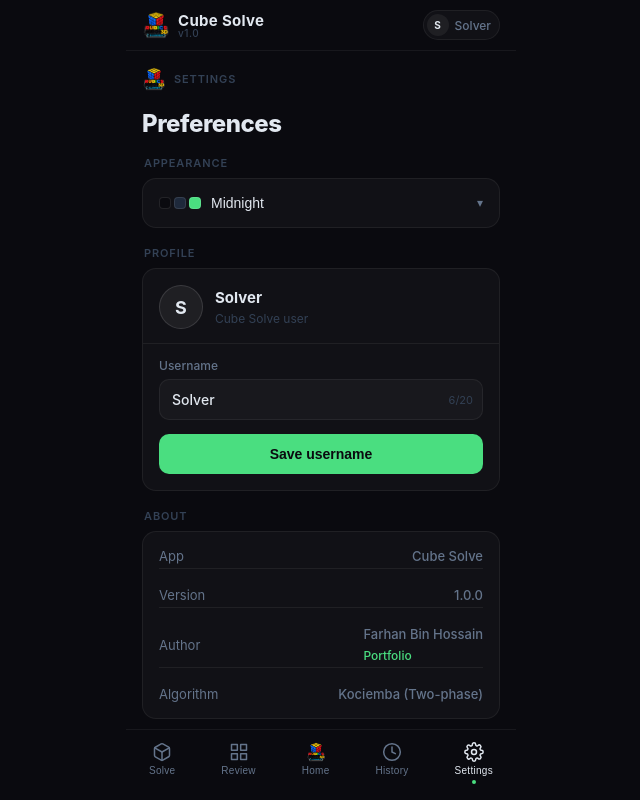
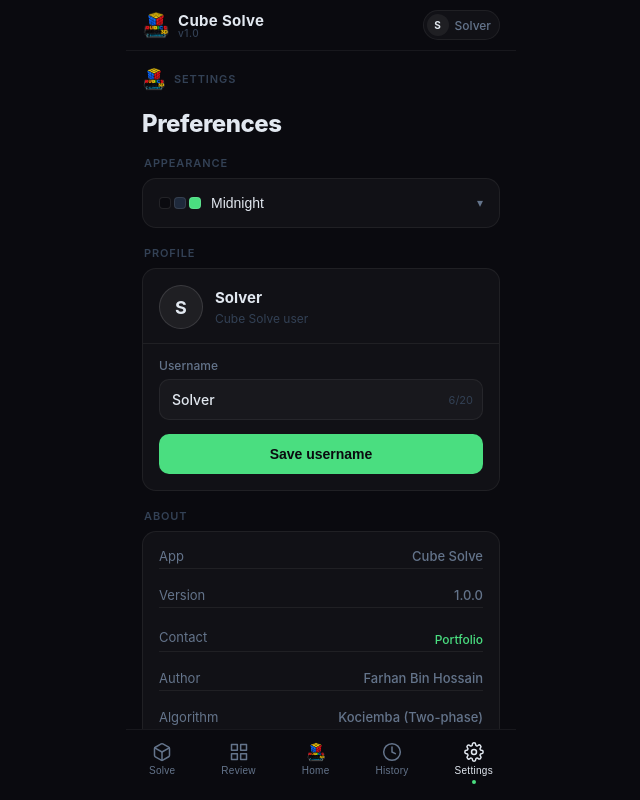
Before and after one commit to farhanbin65/Cube-Solve, a React (Vite) app: page /settings in a window 1280 px wide. Shown: the whole page, without its empty margins (319-959 px from the left). Built offline with nearby package versions, Linux system fonts and the light colour scheme.

Commit message:
Add Contact row and move portfolio link under Contact in About section

```diff
--- a/src/screens/SettingsScreen.jsx
+++ b/src/screens/SettingsScreen.jsx
@@ -180,6 +180,7 @@ export default function SettingsScreen() {
           {[
             ["App", "Cube Solve"],
             ["Version", "1.0.0"],
+            ["Contact", "https://www.farhanbin.dev"],
             ["Author", "Farhan Bin Hossain"],
             ["Algorithm", "Kociemba (Two-phase)"],
           ].map(([k, v], i, arr) => (
@@ -187,17 +188,16 @@ export default function SettingsScreen() {
               <div style={s.infoRow}>
                 <span style={{ color: t.textSub, fontSize: 13 }}>{k}</span>
                 <span style={{ color: t.textSub, fontSize: 13, fontWeight: 500 }}>
-                  {v}
-                  {k === "Author" && (
+                  {k === "Contact" ? (
                     <a
-                      href="https://www.farhanbin.dev"
+                      href={v}
                       target="_blank"
                       rel="noopener noreferrer"
                       style={{ display: "block", color: t.accent, fontSize: 12, textDecoration: "none", marginTop: 6 }}
                     >
                       Portfolio
                     </a>
-                  )}
+                  ) : v}
                 </span>
               </div>
               {i < arr.length - 1 && <div style={s.thinDivider} />}
```
